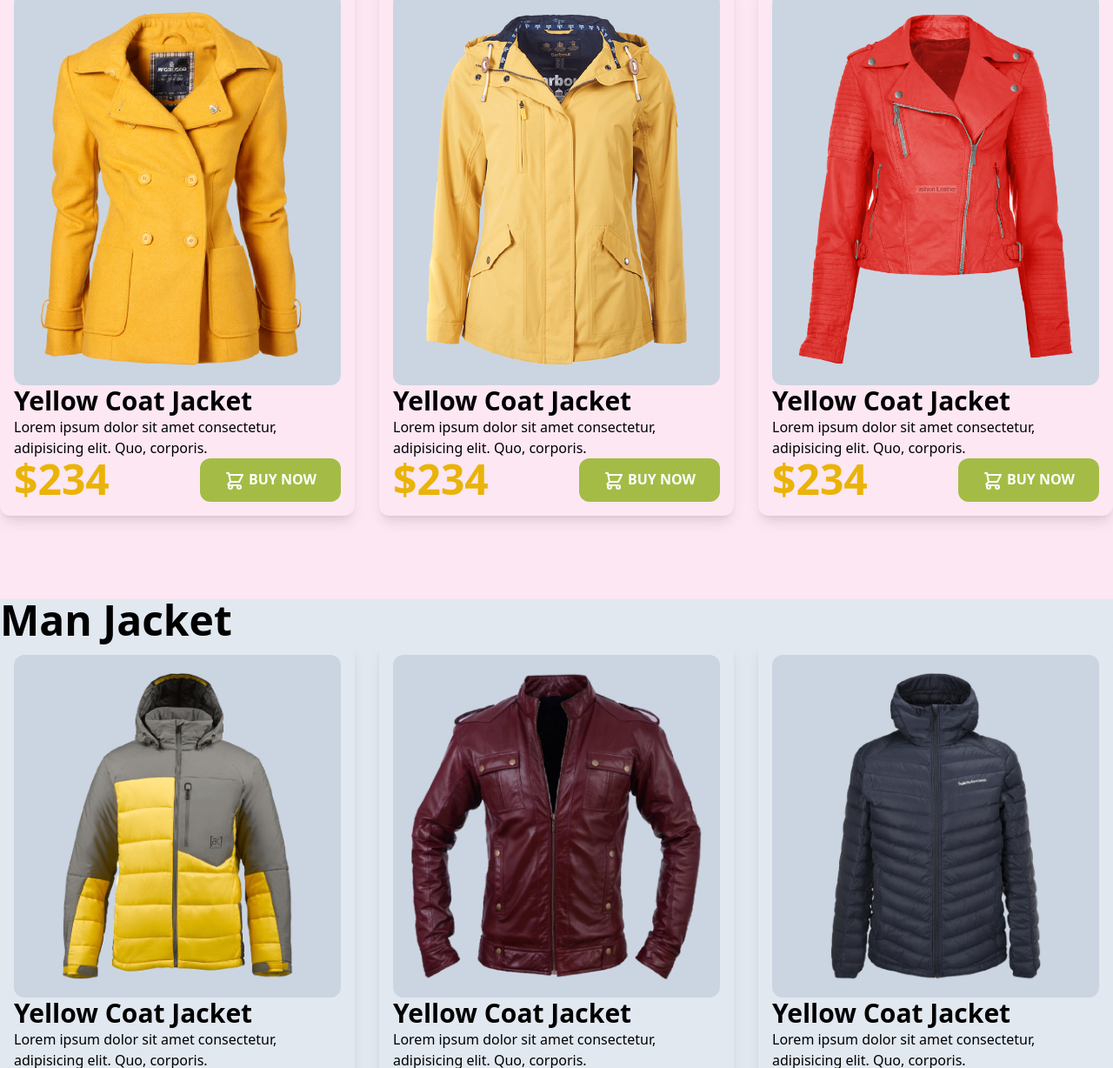
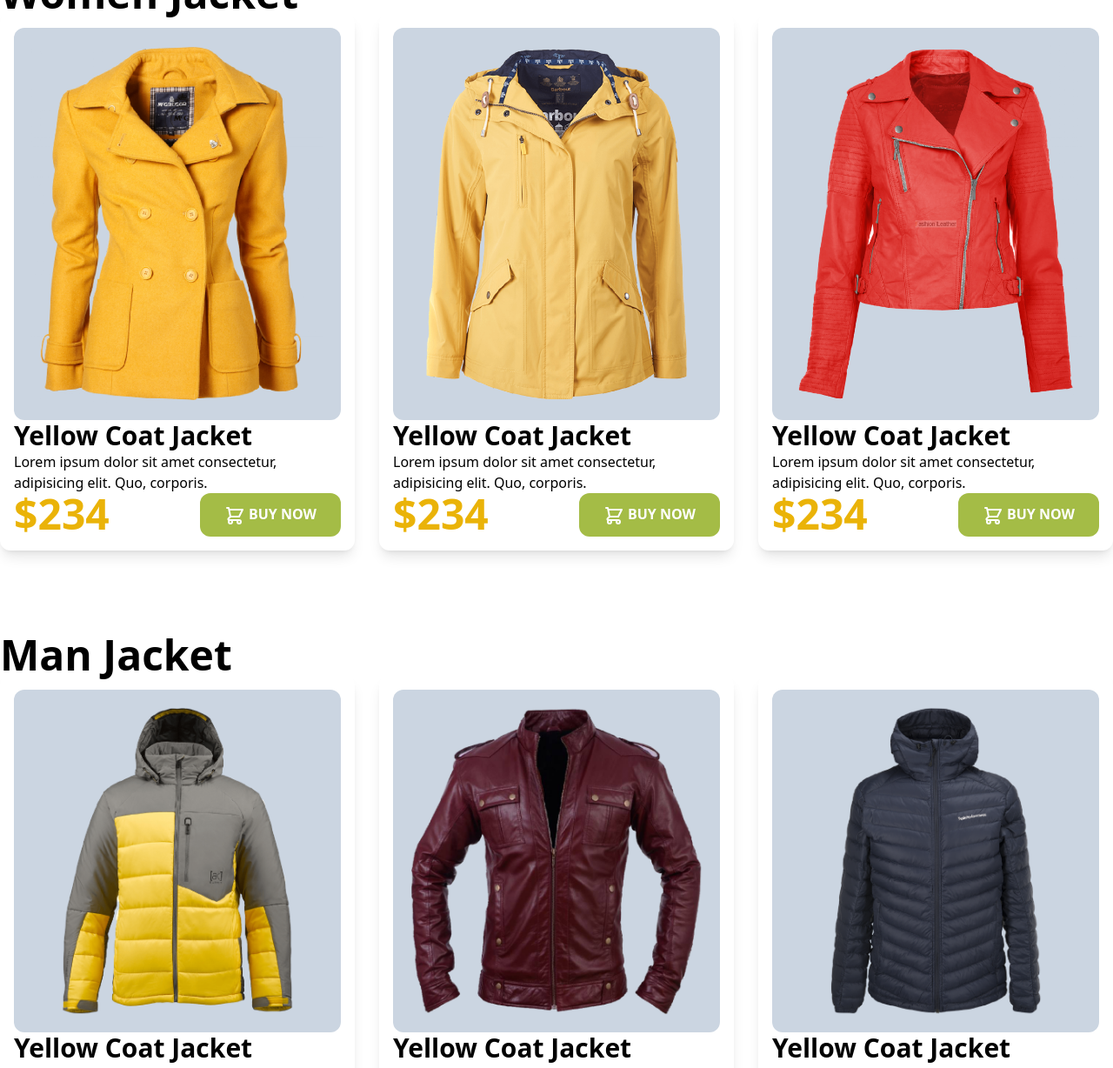
Before and after one commit to rajibdas-it/penguin, a plain HTML site: page index.html in a window 1280 px wide. Shown: the part 751-1979 px from the top of the page at 87% size. Drawn offline with nearby package versions, Linux system fonts and the light colour scheme.

Commit message:
remove background color from item section

```diff
--- a/index.html
+++ b/index.html
@@ -60,7 +60,7 @@
     </header>
     <main class="container mx-auto">
       <!-- women jacket -->
-      <section class="pb-24 bg-pink-100">
+      <section class="pb-24 mt-10">
         <h2 class="text-3xl text-center sm:text-5xl sm:text-left font-semibold">
           Women Jacket
         </h2>
@@ -168,7 +168,7 @@
       </section>
 
       <!-- Man Jacket  -->
-      <section class="pb-24 bg-slate-200">
+      <section class="pb-24">
         <h2 class="text-3xl text-center sm:text-5xl sm:text-left font-semibold">
           Man Jacket
         </h2>
```
